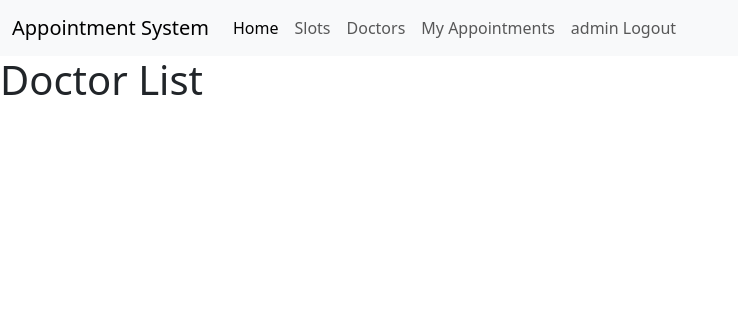
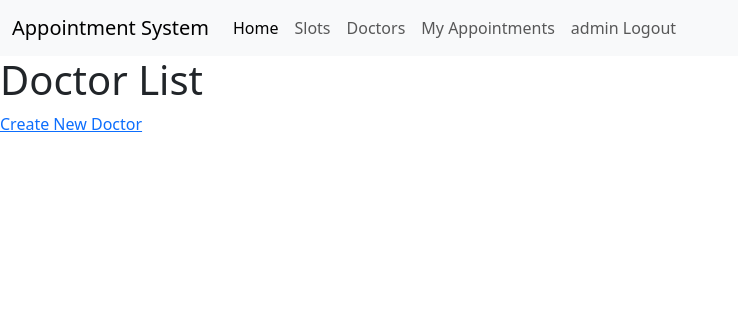
Before and after one commit to ameliesgithub/Assessment1_ISCG7420_AmelieH, a Django app: page /doctors/ in a window 1280 px wide. Shown: the top 316 px of the page, without its empty margins (0-738 px from the left). Run offline with Django 5.2, Linux system fonts and the light colour scheme; a user stored in the database is signed in; data that the repository does not hold is empty.

Commit message:
Implement admin dashboard, create/edit/delete doctor functionality

```diff
--- a/appointments/views.py
+++ b/appointments/views.py
@@ -12,6 +12,18 @@ def index(request):
 def slot_list(request):
     slots = AppointmentSlot.objects.all()
     return render(request, 'appointments/slot_list.html', {'slots': slots})
+
+def create_slot(request):
+    if not request.user.is_staff:
+        return redirect('index')
+
+    if request.method == 'POST':
+        date = request.POST['date']
+        time = request.POST['time']
+        Doctor.objects.create(name=name, speciality=speciality)
+        return redirect('doctor_list')
+
+    return render(request, 'appointments/create_slot.html')
 
 def doctor_list(request):
     doctors = Doctor.objects.all()
@@ -50,3 +62,38 @@ def register(request):
 
         return redirect('login')
     return render(request, 'registration/register.html')
+
+def admin_dashboard(request):
+    if not request.user.is_staff:
+        return redirect('index')
+
+    return render(request, 'appointments/admin_dashboard.html')
+
+def create_doctor(request):
+    if not request.user.is_staff:
+        return redirect('index')
+
+    if request.method == 'POST':
+        name = request.POST['name']
+        speciality = request.POST['speciality']
+        Doctor.objects.create(name=name, speciality=speciality)
+        return redirect('doctor_list')
+
+    return render(request, 'appointments/create_doctor.html')
+
+def edit_doctor(request, doctor_id):
+    doctor = Doctor.objects.get(id=doctor_id)
+
+    if request.method == 'POST':
+        doctor.name = request.POST['name']
+        doctor.speciality = request.POST['speciality']
+        doctor.save()
+        return redirect('doctor_list')
+
+    return render(request, 'appointments/edit_doctor.html', {'doctor': doctor})
+
+def delete_doctor(request, doctor_id):
+    if request.method == 'POST':
+        doctor = Doctor.objects.get(id=doctor_id)
+        doctor.delete()
+    return redirect('doctor_list')
--- a/templates/appointments/doctor_list.html
+++ b/templates/appointments/doctor_list.html
@@ -3,9 +3,20 @@
 {% block content %}
 
     <h1>Doctor List</h1>
+    {% if user.is_staff %}
+            <a href="{% url 'create_doctor' %}">Create New Doctor</a>
+    {% endif %}
     <ul>
         {% for doctor in doctors %}
             <li>{{ doctor.name }} - {{ doctor.speciality }}</li>
+
+            {% if user.is_staff %}
+                <a href="{% url 'edit_doctor' doctor.id %}">Edit</a>
+                <form method="post" action="{% url 'delete_doctor' doctor.id %}" style="display:inline;">
+                    {% csrf_token %}
+                    <button type="submit">Delete</button>
+                </form>
+            {% endif %}
         {% endfor %}
     </ul>
 
```
Also changed, not shown: templates/appointments/admin_dashboard.html (added, +11 -0 lines), templates/appointments/create_doctor.html (added, +17 -0 lines), templates/appointments/edit_doctor.html (added, +18 -0 lines).
